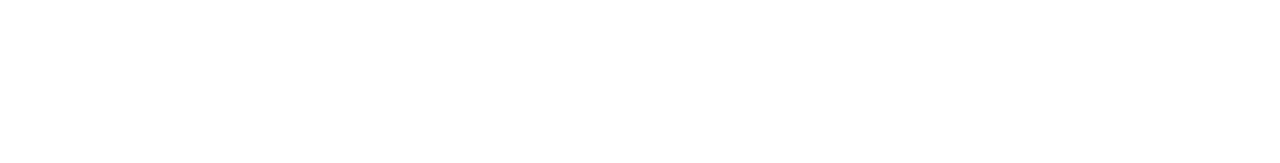
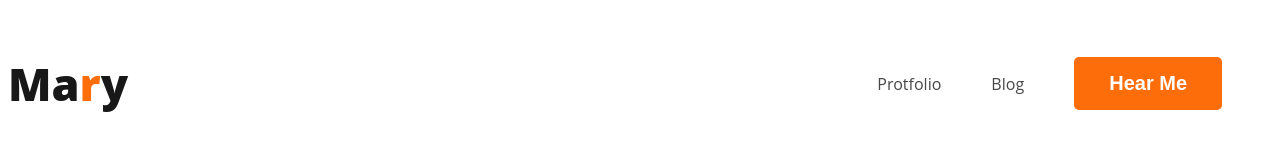
Before and after one commit to MdRadoyanhasan/piyal-web, a plain HTML site: page index.html in a window 1280 px wide. Drawn offline with Linux system fonts and the light colour scheme.

Commit message:
added nav

```diff
--- a/index.html
+++ b/index.html
@@ -4,13 +4,23 @@
     <meta charset="UTF-8">
     <meta name="viewport" content="width=device-width, initial-scale=1.0">
     <title>Wep depeloper protfolio</title>
+    <link rel="stylesheet" href="styles/style.css ">
 </head>
 <body>
     <header>
+        <nav>
+            <h3 class="nav-tittle">Ma<span class="text-primary">r</span>y</h3>
+            <ul>
+                <li><a href=""> Protfolio</a></li>
+                <li><a href=""> Blog </a></li>
+                <li><button class="btn-primary" >Hear Me</button></li>
+            </ul>
+        </nav>
 
 
     </header>
     <main>
+
 
     </main>
     <footer>
--- /dev/null
+++ b/styles/style.css
@@ -0,0 +1,44 @@
+body{
+
+    font-family: 'Open Sans', sans-serif;
+
+}
+.text-primary{
+    color:#fd6e0a;
+
+}
+.btn-primary{
+    border-radius: 5px;
+    background: #fd6e0a;
+    border: 0;
+    color: white;
+    font-size:20px;
+    font-weight: 700;
+    padding: 15px 35px;
+}
+nav{
+    display: flex;
+    justify-content: space-between;
+    align-items: center;
+}
+.nav-tittle{
+    color: #181818;
+
+    font-size: 45px;
+
+    font-weight: 800;
+
+}
+nav > ul{
+    display: flex;
+    align-items: center;
+
+}
+nav li{
+    list-style: none;
+    margin-right: 50px;
+}
+nav a{
+    text-decoration: none;
+    color: #474747;
+}
```
